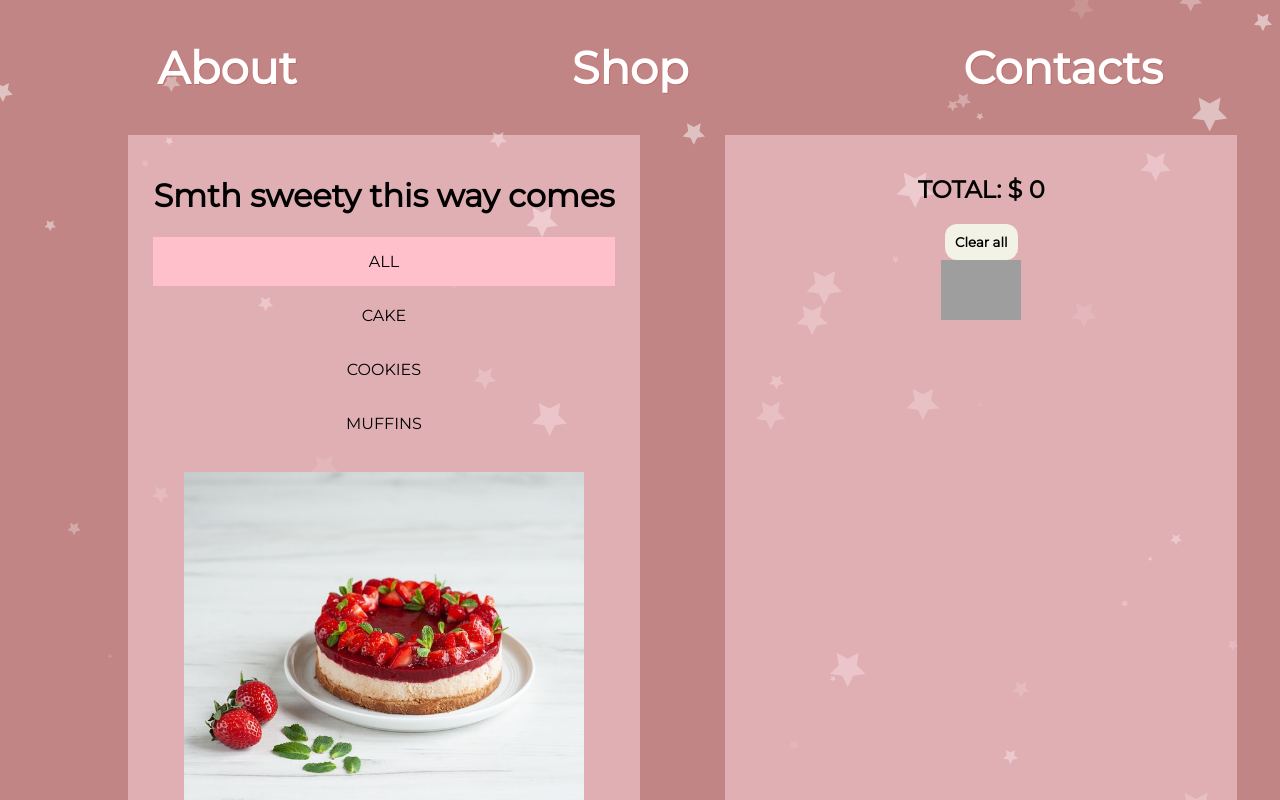
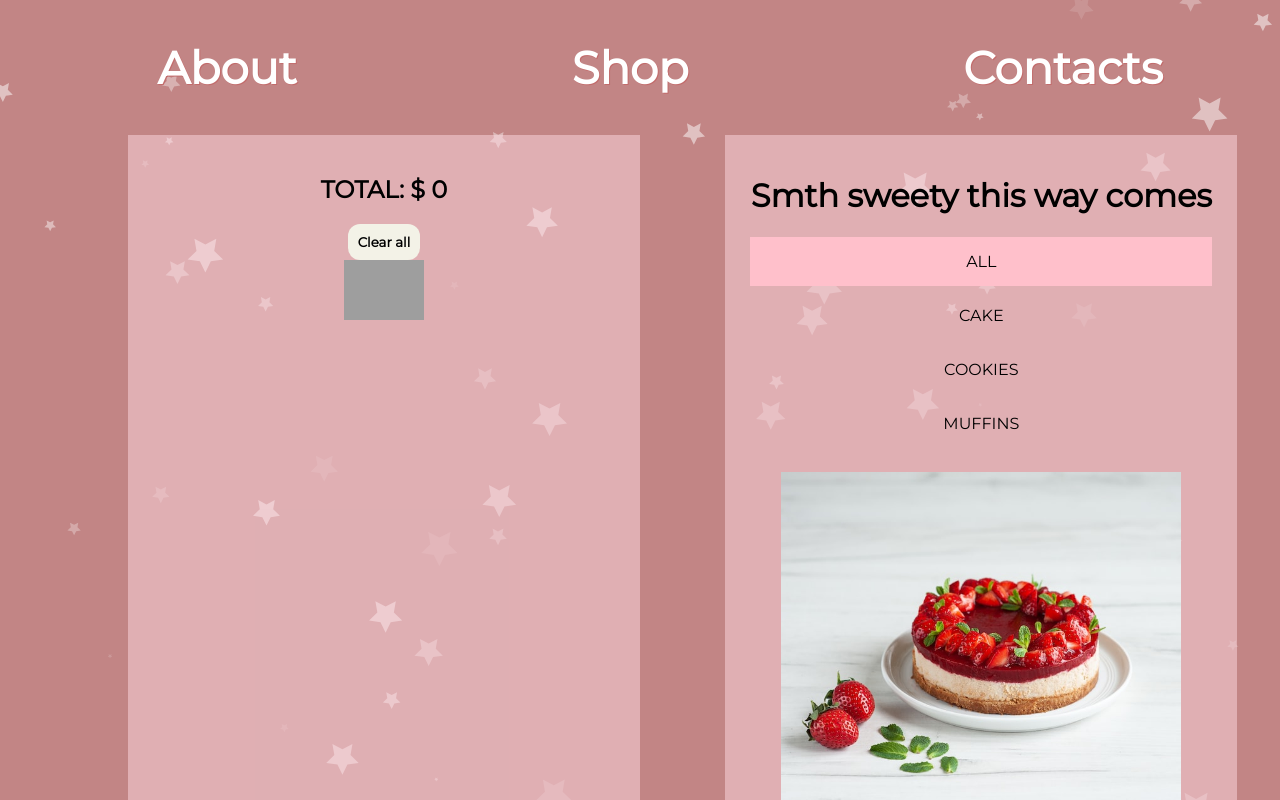
Before and after one commit to NatachaKey/err, a React (Create React App) app: page /Shop in a window 1280 px wide. Shown: the top 800 px of the page. Built offline with nearby package versions, Linux system fonts and the light colour scheme; grey boxes are pictures that could not be loaded.

Commit message:
Update Shop.js

```diff
--- a/src/Shop.js
+++ b/src/Shop.js
@@ -9,14 +9,14 @@ function Shop() {
   return (
 <div className="App">
       <Particless/>
+
 <div className="block">
+  <Cart/>
+</div>
+ <div className="block">
     <AllCategories/>
      <Desserts />
 </div>
-<div className="block">
-  <Cart/>
-</div>
-
 </div>
   );
 }
```
